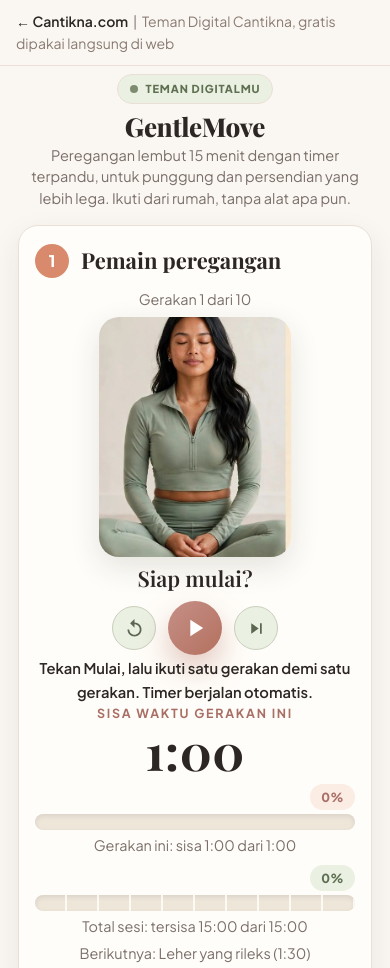
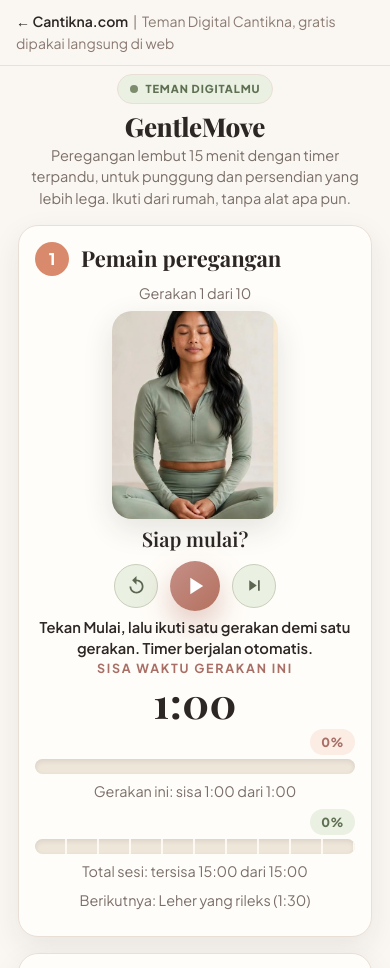
Before and after one commit to cantiknacom/cantikna, a plain HTML site: page gentlemove/index.html in a window 390 px wide. Shown: the top 968 px of the page. Drawn offline with nearby package versions, Linux system fonts and the light colour scheme.

Commit message:
GentleMove: pemain HP lebih ringkas lagi agar bar terbawah dan keterangannya terlihat penuh

```diff
--- a/gentlemove/index.html
+++ b/gentlemove/index.html
@@ -293,17 +293,17 @@ img{max-width:100%}
 .thumb{width:74px;height:94px;object-fit:cover;border-radius:12px;flex:none}
 #gmPlayerBlock{scroll-margin-top:10px}
 @media(max-width:640px){
-  #gmPlayerBlock{padding:18px 16px 20px}
-  #gmPlayerBlock .move-img{width:min(216px,60%);margin:6px auto 2px}
-  #gmPlayerBlock .move-name{font-size:1.35rem;margin:4px 0 0}
+  #gmPlayerBlock{padding:16px 16px 18px}
+  #gmPlayerBlock .move-img{width:min(176px,52%);margin:6px auto 2px}
+  #gmPlayerBlock .move-name{font-size:1.25rem;margin:4px 0 0}
   #gmPlayerBlock .player-controls{margin:6px 0 0;gap:12px}
-  #gmPlayerBlock .ctl-main{width:54px;height:54px}
-  #gmPlayerBlock #gmMoveDesc{font-size:.92rem}
+  #gmPlayerBlock .ctl-main{width:50px;height:50px}
+  #gmPlayerBlock #gmMoveDesc{font-size:.92rem;line-height:1.45}
   #gmPlayerBlock .timer-cap{margin-top:0}
-  #gmPlayerBlock .timer-big{font-size:3.1rem;margin:2px 0 0}
-  #gmPlayerBlock .bar-meta{margin-top:8px}
-  #gmPlayerBlock .progress-track{height:16px;margin-top:4px}
-  #gmPlayerBlock .hint{font-size:.9rem}
+  #gmPlayerBlock .timer-big{font-size:2.6rem;margin:2px 0 0}
+  #gmPlayerBlock .bar-meta{margin-top:6px}
+  #gmPlayerBlock .progress-track{height:15px;margin-top:4px}
+  #gmPlayerBlock .hint{font-size:.9rem;margin-top:6px}
 }
 </style>
 
```
